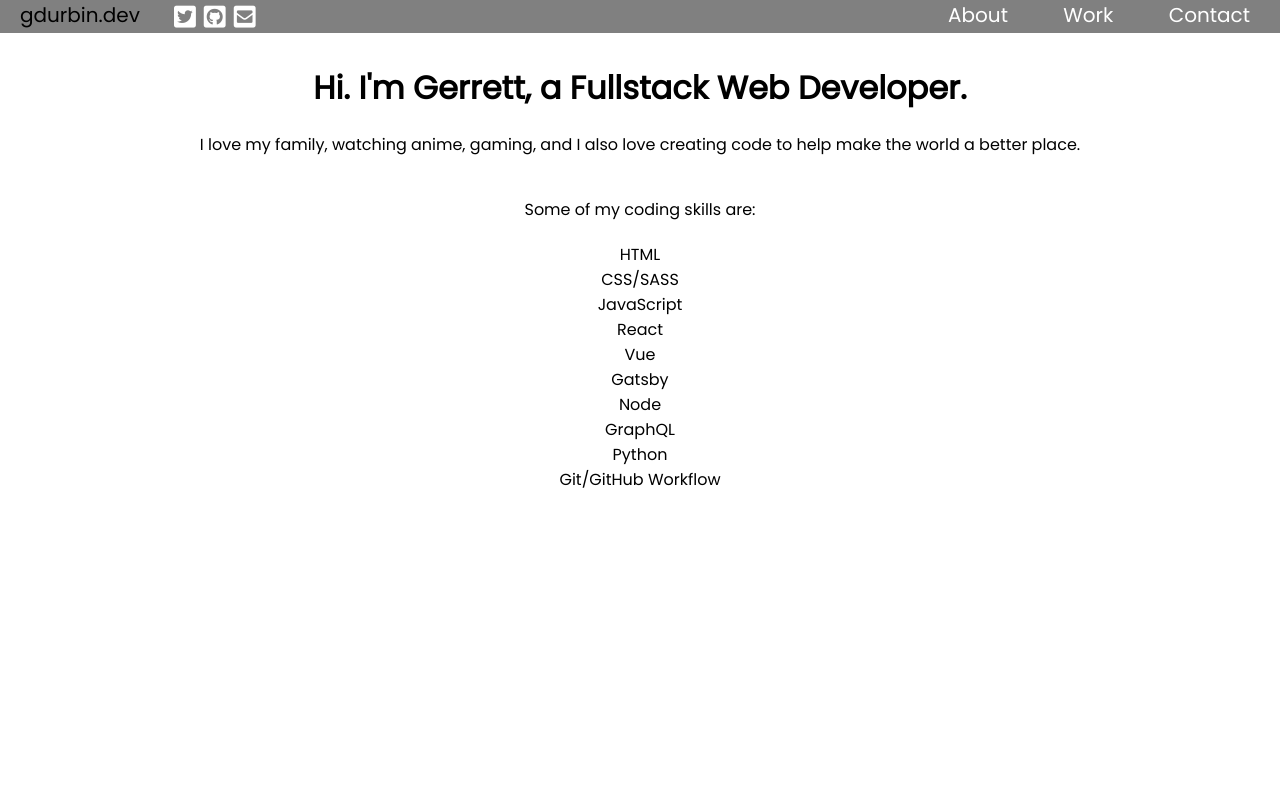
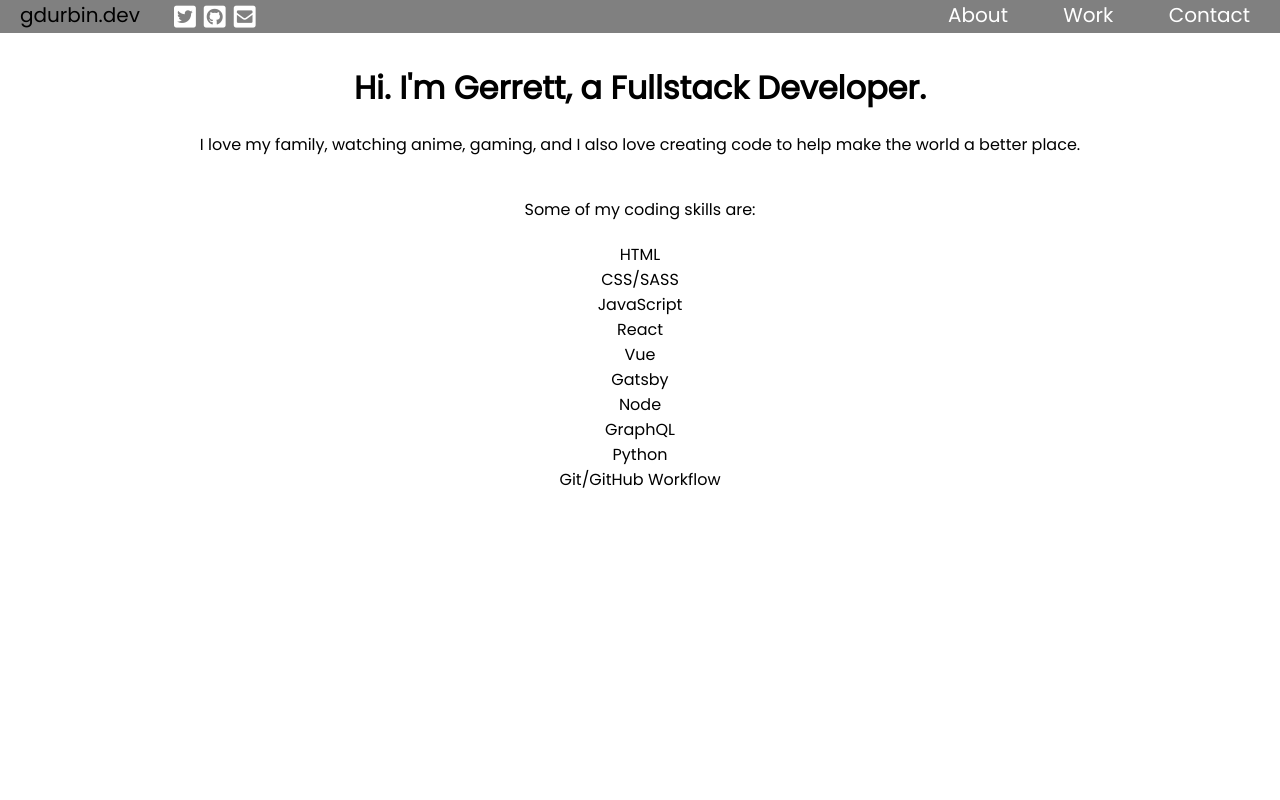
Before and after one commit to gdurbin/gdurbin-dev, a plain HTML site: page index.html in a window 1280 px wide. Shown: the top 800 px of the page. Drawn offline with Linux system fonts and the light colour scheme.

Commit message:
Updated html welcome-section h1.

```diff
--- a/index.html
+++ b/index.html
@@ -23,7 +23,7 @@
   </nav>
 </header>
   <div id="welcome-section">
-    <h1>Hi.  I'm Gerrett, a Fullstack Web Developer.</h1>
+    <h1>Hi.  I'm Gerrett, a Fullstack Developer.</h1>
     <p>I love my family, watching anime, gaming, and I also love creating code to help make the world a better place.</p>
     <p>Some of my coding skills are:</p>
     <ul>
```
